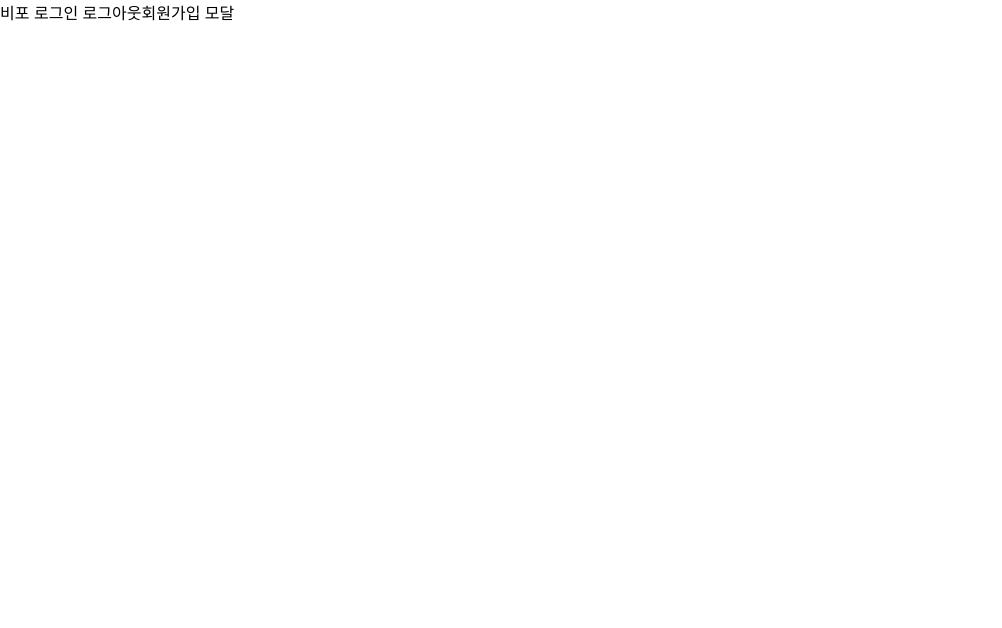
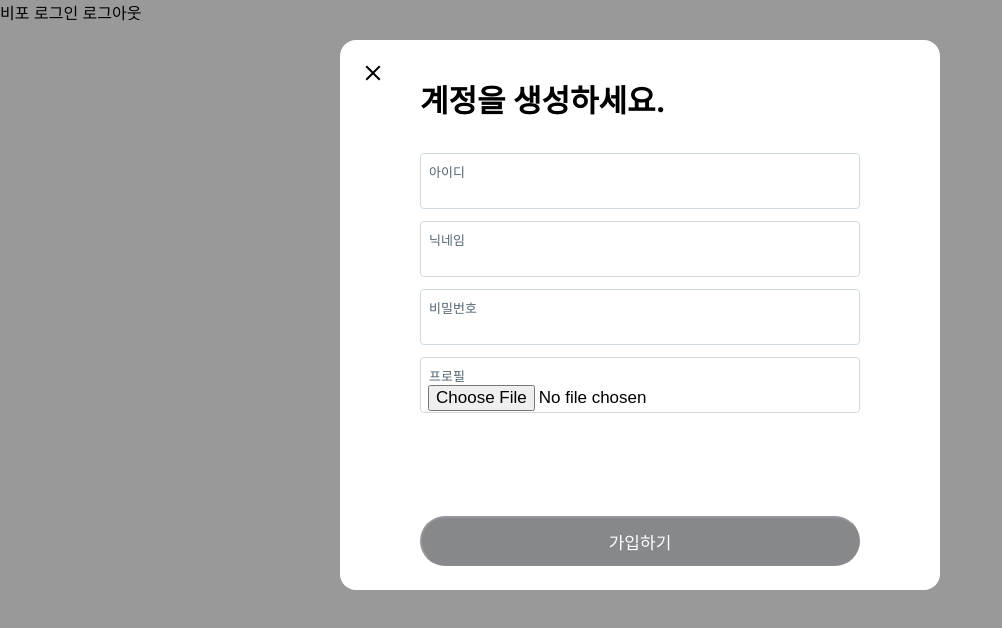
Before and after one commit to minsangOh/5_next-app-sns, a Next.js app: page /i/flow/signup in a window 1280 px wide. Shown: the top 628 px of the page, without its empty margins (0-1002 px from the left). Built offline with nearby package versions, Linux system fonts and the light colour scheme.

Commit message:
회원가입 추가

```diff
--- /dev/null
+++ b/src/app/(beforeLogin)/_component/SignupModal.tsx
@@ -0,0 +1,140 @@
+"use client";
+
+import style from "./signup.module.css";
+import { useRouter } from "next/navigation";
+import { ChangeEventHandler, FormEventHandler, useState } from "react";
+
+export default function SignupModal() {
+  const [id, setId] = useState("");
+  const [password, setPassword] = useState("");
+  const [nickname, setNickname] = useState("");
+  const [image, setImage] = useState("");
+  const [imageFile, setImageFile] = useState<File>();
+
+  const router = useRouter();
+  const onClickClose = () => {
+    router.back();
+    // TODO: 뒤로가기가 /home이 아니면 /home으로 보내기
+  };
+
+  const onChangeId: ChangeEventHandler<HTMLInputElement> = (e) => {
+    setId(e.target.value);
+  };
+
+  const onChangePassword: ChangeEventHandler<HTMLInputElement> = (e) => {
+    setPassword(e.target.value);
+  };
+  const onChangeNickname: ChangeEventHandler<HTMLInputElement> = (e) => {
+    setNickname(e.target.value);
+  };
+  const onChangeImageFile: ChangeEventHandler<HTMLInputElement> = (e) => {
+    e.target.files && setImageFile(e.target.files[0]);
+  };
+
+  const onSubmit: FormEventHandler = (e) => {
+    e.preventDefault();
+    fetch("http://localhost:9090/api/users", {
+      method: "post",
+      body: JSON.stringify({
+        id,
+        nickname,
+        image,
+        password,
+      }),
+      credentials: "include",
+    })
+      .then((response: Response) => {
+        console.log(response.status);
+        if (response.status === 200) {
+          router.replace("/home");
+        }
+      })
+      .catch((err) => {
+        console.error(err);
+      });
+  };
+
+  return (
+    <>
+      <div className={style.modalBackground}>
+        <div className={style.modal}>
+          <div className={style.modalHeader}>
+            <button className={style.closeButton} onClick={onClickClose}>
+              <svg
+                width={24}
+                viewBox="0 0 24 24"
+                aria-hidden="true"
+                className="r-18jsvk2 r-4qtqp9 r-yyyyoo r-z80fyv r-dnmrzs r-bnwqim r-1plcrui r-lrvibr r-19wmn03"
+              >
+                <g>
+                  <path d="M10.59 12L4.54 5.96l1.42-1.42L12 10.59l6.04-6.05 1.42 1.42L13.41 12l6.05 6.04-1.42 1.42L12 13.41l-6.04 6.05-1.42-1.42L10.59 12z"></path>
+                </g>
+              </svg>
+            </button>
+            <div>계정을 생성하세요.</div>
+          </div>
+          <form>
+            <div className={style.modalBody}>
+              <div className={style.inputDiv}>
+                <label className={style.inputLabel} htmlFor="id">
+                  아이디
+                </label>
+                <input
+                  id="id"
+                  className={style.input}
+                  type="text"
+                  placeholder=""
+                  value={id}
+                  onChange={onChangeId}
+                />
+              </div>
+              <div className={style.inputDiv}>
+                <label className={style.inputLabel} htmlFor="name">
+                  닉네임
+                </label>
+                <input
+                  id="name"
+                  className={style.input}
+                  type="text"
+                  placeholder=""
+                  value={nickname}
+                  onChange={onChangeNickname}
+                />
+              </div>
+              <div className={style.inputDiv}>
+                <label className={style.inputLabel} htmlFor="password">
+                  비밀번호
+                </label>
+                <input
+                  id="password"
+                  className={style.input}
+                  type="password"
+                  placeholder=""
+                  value={password}
+                  onChange={onChangePassword}
+                />
+              </div>
+              <div className={style.inputDiv}>
+                <label className={style.inputLabel} htmlFor="image">
+                  프로필
+                </label>
+                <input
+                  id="image"
+                  className={style.input}
+                  type="file"
+                  accept="image/*"
+                  onChange={onChangeImageFile}
+                />
+              </div>
+            </div>
+            <div className={style.modalFooter}>
+              <button className={style.actionButton} disabled>
+                가입하기
+              </button>
+            </div>
+          </form>
+        </div>
+      </div>
+    </>
+  );
+}
--- /dev/null
+++ b/src/app/(beforeLogin)/_component/signup.module.css
@@ -0,0 +1,109 @@
+.modalBackground {
+  width: 100vw;
+  height: 100%;
+  display: flex;
+  justify-content: center;
+  position: absolute;
+  top: 0;
+  left: 0;
+  right: 0;
+  bottom: 0;
+  background-color: rgba(0, 0, 0, 0.4);
+}
+
+.modal {
+  background: #ffffff;
+  position: relative;
+  top: 5%;
+  max-width: 80vw;
+  min-width: 600px;
+  border-radius: 16px;
+  display: flex;
+  flex-direction: column;
+  height: 550px;
+}
+
+.modalHeader {
+  padding: 36px 80px 20px;
+  font-size: 31px;
+  font-weight: bold;
+}
+
+.modal form {
+  display: flex;
+  flex-direction: column;
+  flex: 1;
+}
+
+.modalBody {
+  flex: 1;
+  padding: 0 80px;
+}
+
+.inputDiv {
+  display: flex;
+  flex-direction: column;
+  height: 56px;
+  position: relative;
+  margin: 12px 0;
+}
+.inputLabel {
+  width: 100%;
+  display: inline-block;
+  position: absolute;
+  top: 0;
+  border: 1px solid rgb(207, 217, 222);
+  border-radius: 4px;
+  font-size: 13px;
+  height: 56px;
+  padding: 8px 8px 0;
+  color: rgb(83, 100, 113);
+}
+.inputLabel:focus-within {
+  color: red;
+}
+.input {
+  width: 100%;
+  border: none;
+  font-size: 17px;
+  margin-top: 16px;
+  padding: 12px 8px 8px;
+  outline: none;
+}
+
+.modalFooter {
+  padding: 24px 80px;
+}
+
+.actionButton {
+  width: 100%;
+  height: 50px;
+  border-radius: 25px;
+  background-color: rgb(15, 20, 25);
+  color: white;
+  font-size: 17px;
+}
+.actionButton:disabled {
+  opacity: 0.5;
+}
+.actionButton:hover {
+  background-color: rgb(39,44,48);
+}
+
+.closeButton {
+  width: 34px;
+  height: 34px;
+  border-radius: 17px;
+  border: none;
+  cursor: pointer;
+  background-color: #fff;
+  position: absolute;
+  left: 16px;
+  top: 16px;
+  display: flex;
+  align-items: center;
+  justify-content: center;
+}
+.closeButton:hover {
+  background-color: rgba(15,20,25, 0.1);
+}
--- a/src/app/(beforeLogin)/i/flow/signup/page.tsx
+++ b/src/app/(beforeLogin)/i/flow/signup/page.tsx
@@ -1,7 +1,7 @@
-export default function Signup() {
+import SignupModal from '@/app/(beforeLogin)/_component/SignupModal'
+
+export default function Page() {
   return (
-    <main className='styles.main'>
-      회원가입 모달
-    </main>
-  )
+    <SignupModal />
+  );
 }
```
Also changed, not shown: src/app/(beforeLogin)/@modal/(.)i/flow/login/page.tsx (+5 -2 lines), src/app/(beforeLogin)/@modal/(.)i/flow/signup/page.tsx (added, +10 -0 lines).
